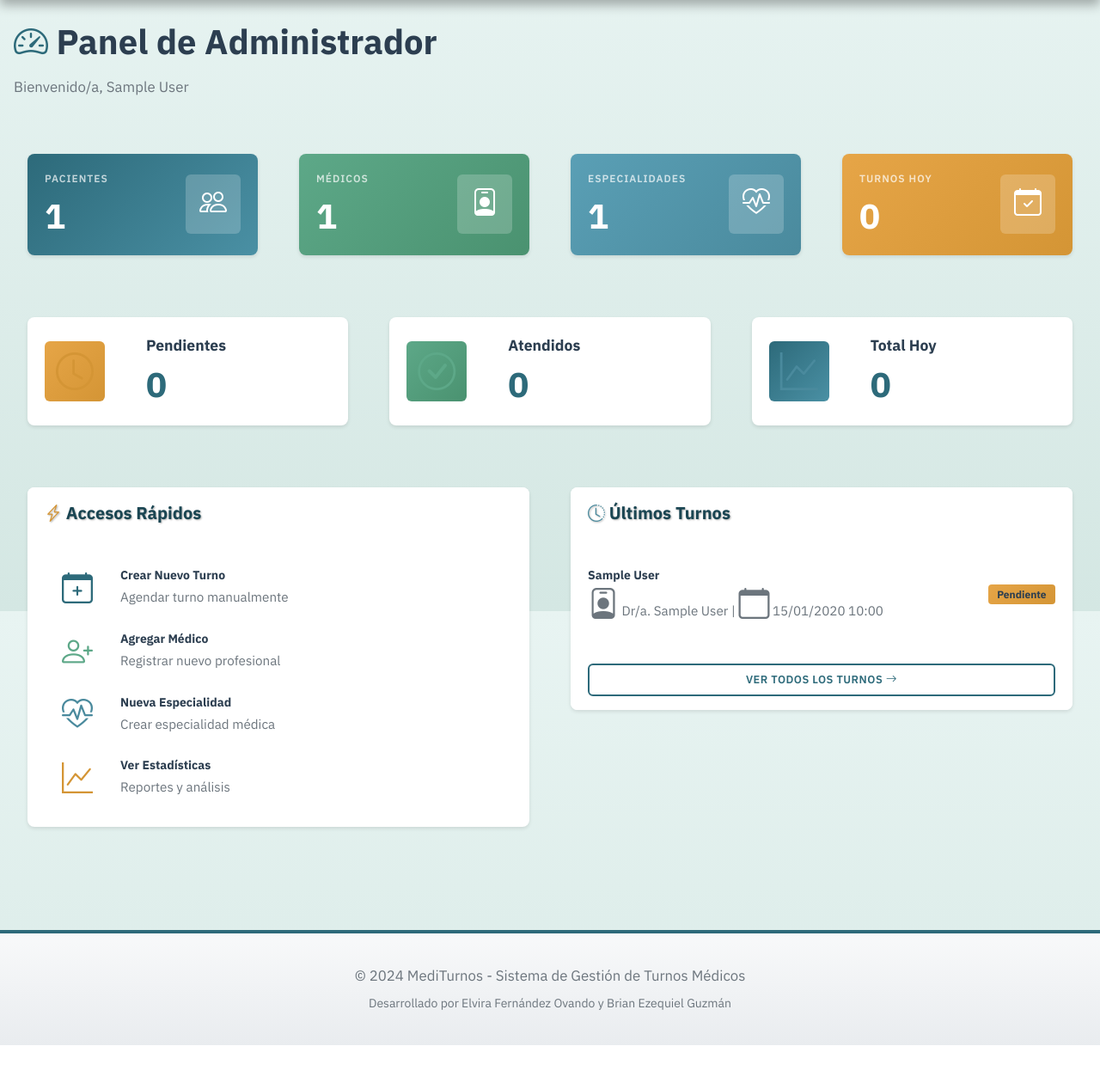
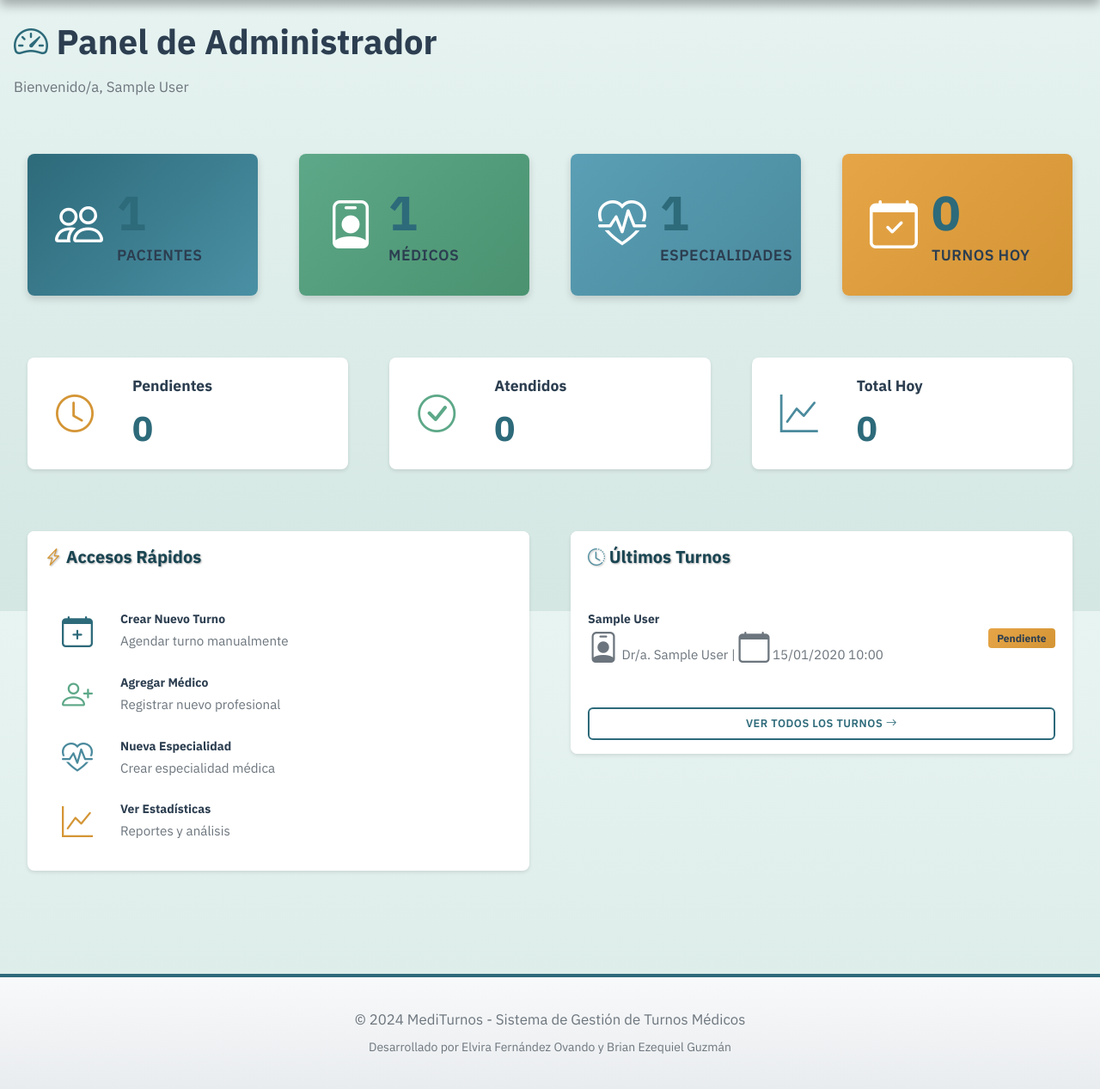
Before and after one commit to neikiam/MediTurnos, a Django app: page /admin-panel/ in a window 1280 px wide. Shown: the part 89-1356 px from the top of the page at 86% size. Before the commit the page ends 1305 px from the top, so only its background shows below. Run offline with Django 5.2, Linux system fonts and the light colour scheme; a user stored in the database is signed in; tables that the repository leaves empty hold one stand-in row (values such as "Sample post").

Commit message:
Arreglos

```diff
--- a/appointments/templates/appointments/admin/dashboard.html
+++ b/appointments/templates/appointments/admin/dashboard.html
@@ -17,65 +17,41 @@
     <!-- Estadísticas principales -->
     <div class="row g-4 mb-4">
         <div class="col-md-3">
-            <div class="card border-0 shadow-sm h-100 bg-primary text-white">
-                <div class="card-body">
-                    <div class="d-flex justify-content-between align-items-start">
-                        <div>
-                            <h6 class="text-uppercase opacity-75 mb-2">Pacientes</h6>
-                            <h2 class="fw-bold mb-0">{{ total_pacientes }}</h2>
-                        </div>
-                        <div class="bg-white bg-opacity-25 rounded p-3">
-                            <i class="bi bi-people" style="font-size: 2rem;"></i>
-                        </div>
-                    </div>
+            <div class="stat-card bg-primary text-white">
+                <i class="bi bi-people"></i>
+                <div>
+                    <h3>{{ total_pacientes }}</h3>
+                    <p>Pacientes</p>
                 </div>
             </div>
         </div>
 
         <div class="col-md-3">
-            <div class="card border-0 shadow-sm h-100 bg-success text-white">
-                <div class="card-body">
-                    <div class="d-flex justify-content-between align-items-start">
-                        <div>
-                            <h6 class="text-uppercase opacity-75 mb-2">Médicos</h6>
-                            <h2 class="fw-bold mb-0">{{ total_medicos }}</h2>
-                        </div>
-                        <div class="bg-white bg-opacity-25 rounded p-3">
-                            <i class="bi bi-person-badge" style="font-size: 2rem;"></i>
-                        </div>
-                    </div>
+            <div class="stat-card bg-success text-white">
+                <i class="bi bi-person-badge"></i>
+                <div>
+                    <h3>{{ total_medicos }}</h3>
+                    <p>Médicos</p>
                 </div>
             </div>
         </div>
 
         <div class="col-md-3">
-            <div class="card border-0 shadow-sm h-100 bg-info text-white">
-                <div class="card-body">
-                    <div class="d-flex justify-content-between align-items-start">
-                        <div>
-                            <h6 class="text-uppercase opacity-75 mb-2">Especialidades</h6>
-                            <h2 class="fw-bold mb-0">{{ total_especialidades }}</h2>
-                        </div>
-                        <div class="bg-white bg-opacity-25 rounded p-3">
-                            <i class="bi bi-heart-pulse" style="font-size: 2rem;"></i>
-                        </div>
-                    </div>
+            <div class="stat-card bg-info text-white">
+                <i class="bi bi-heart-pulse"></i>
+                <div>
+                    <h3>{{ total_especialidades }}</h3>
+                    <p>Especialidades</p>
                 </div>
             </div>
         </div>
 
         <div class="col-md-3">
-            <div class="card border-0 shadow-sm h-100 bg-warning text-white">
-                <div class="card-body">
-                    <div class="d-flex justify-content-between align-items-start">
-                        <div>
-                            <h6 class="text-uppercase opacity-75 mb-2">Turnos Hoy</h6>
-                            <h2 class="fw-bold mb-0">{{ turnos_hoy }}</h2>
-                        </div>
-                        <div class="bg-white bg-opacity-25 rounded p-3">
-                            <i class="bi bi-calendar-check" style="font-size: 2rem;"></i>
-                        </div>
-                    </div>
+            <div class="stat-card bg-warning text-white">
+                <i class="bi bi-calendar-check"></i>
+                <div>
+                    <h3>{{ turnos_hoy }}</h3>
+                    <p>Turnos Hoy</p>
                 </div>
             </div>
         </div>
@@ -87,12 +63,12 @@
             <div class="card border-0 shadow-sm">
                 <div class="card-body">
                     <div class="d-flex align-items-center">
-                        <div class="flex-shrink-0 bg-warning bg-opacity-10 rounded p-3">
-                            <i class="bi bi-clock text-warning" style="font-size: 1.5rem;"></i>
+                        <div class="flex-shrink-0">
+                            <i class="bi bi-clock"></i>
                         </div>
-                        <div class="flex-grow-1 ms-3">
-                            <h6 class="text-muted mb-1">Pendientes</h6>
-                            <h4 class="fw-bold mb-0">{{ turnos_pendientes }}</h4>
+                        <div class="flex-grow-1">
+                            <h6>Pendientes</h6>
+                            <h4>{{ turnos_pendientes }}</h4>
                         </div>
                     </div>
                 </div>
@@ -103,12 +79,12 @@
             <div class="card border-0 shadow-sm">
                 <div class="card-body">
                     <div class="d-flex align-items-center">
-                        <div class="flex-shrink-0 bg-success bg-opacity-10 rounded p-3">
-                            <i class="bi bi-check-circle text-success" style="font-size: 1.5rem;"></i>
+                        <div class="flex-shrink-0">
+                            <i class="bi bi-check-circle"></i>
                         </div>
-                        <div class="flex-grow-1 ms-3">
-                            <h6 class="text-muted mb-1">Atendidos</h6>
-                            <h4 class="fw-bold mb-0">{{ turnos_atendidos }}</h4>
+                        <div class="flex-grow-1">
+                            <h6>Atendidos</h6>
+                            <h4>{{ turnos_atendidos }}</h4>
                         </div>
                     </div>
                 </div>
@@ -119,12 +95,12 @@
             <div class="card border-0 shadow-sm">
                 <div class="card-body">
                     <div class="d-flex align-items-center">
-                        <div class="flex-shrink-0 bg-primary bg-opacity-10 rounded p-3">
-                            <i class="bi bi-graph-up text-primary" style="font-size: 1.5rem;"></i>
+                        <div class="flex-shrink-0">
+                            <i class="bi bi-graph-up"></i>
                         </div>
-                        <div class="flex-grow-1 ms-3">
-                            <h6 class="text-muted mb-1">Total Hoy</h6>
-                            <h4 class="fw-bold mb-0">{{ turnos_hoy }}</h4>
+                        <div class="flex-grow-1">
+                            <h6>Total Hoy</h6>
+                            <h4>{{ turnos_hoy }}</h4>
                         </div>
                     </div>
                 </div>
--- a/appointments/views/admin_views.py
+++ b/appointments/views/admin_views.py
@@ -14,7 +14,7 @@
 )
 from ..forms import (
     EspecialidadForm, MedicoUsuarioForm, MedicoForm,
-    HorarioAtencionForm, TurnoForm, AsignarMedicoForm
+    HorarioAtencionForm, TurnoForm, AsignarMedicoForm, AsignarMedicoRolForm
 )
 
 @login_required
@@ -148,13 +148,13 @@
 
     if request.method == 'POST':
         asignar_form = AsignarMedicoForm(request.POST, busqueda=busqueda)
-        medico_form = MedicoForm(request.POST, request.FILES)
+        medico_form = AsignarMedicoRolForm(request.POST)
 
         if 'buscar_usuarios' in request.POST:
             # Solo buscar usuarios
             busqueda = request.POST.get('buscar', '')
             asignar_form = AsignarMedicoForm(busqueda=busqueda)
-            medico_form = MedicoForm()
+            medico_form = AsignarMedicoRolForm()
 
         elif asignar_form.is_valid() and medico_form.is_valid():
             usuario = asignar_form.cleaned_data.get('usuario')
@@ -180,7 +180,7 @@
                     return redirect('admin_medicos')
     else:
         asignar_form = AsignarMedicoForm(busqueda=busqueda)
-        medico_form = MedicoForm()
+        medico_form = AsignarMedicoRolForm()
 
     # Obtener usuarios disponibles para mostrar en la búsqueda
     if busqueda:
```
Also changed, not shown: appointments/forms.py (+12 -0 lines), appointments/templates/appointments/admin/medico_form.html (+1 -25 lines).
